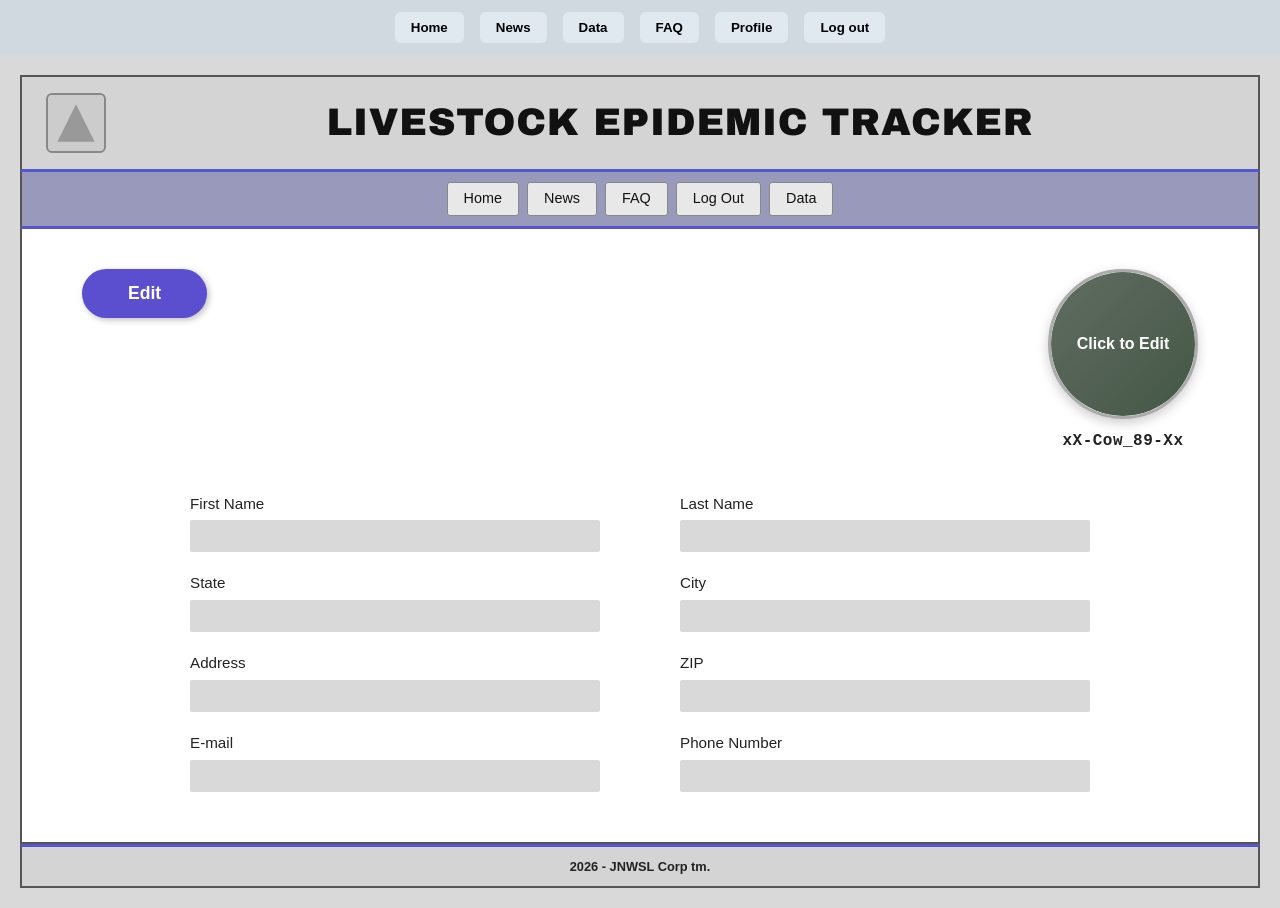
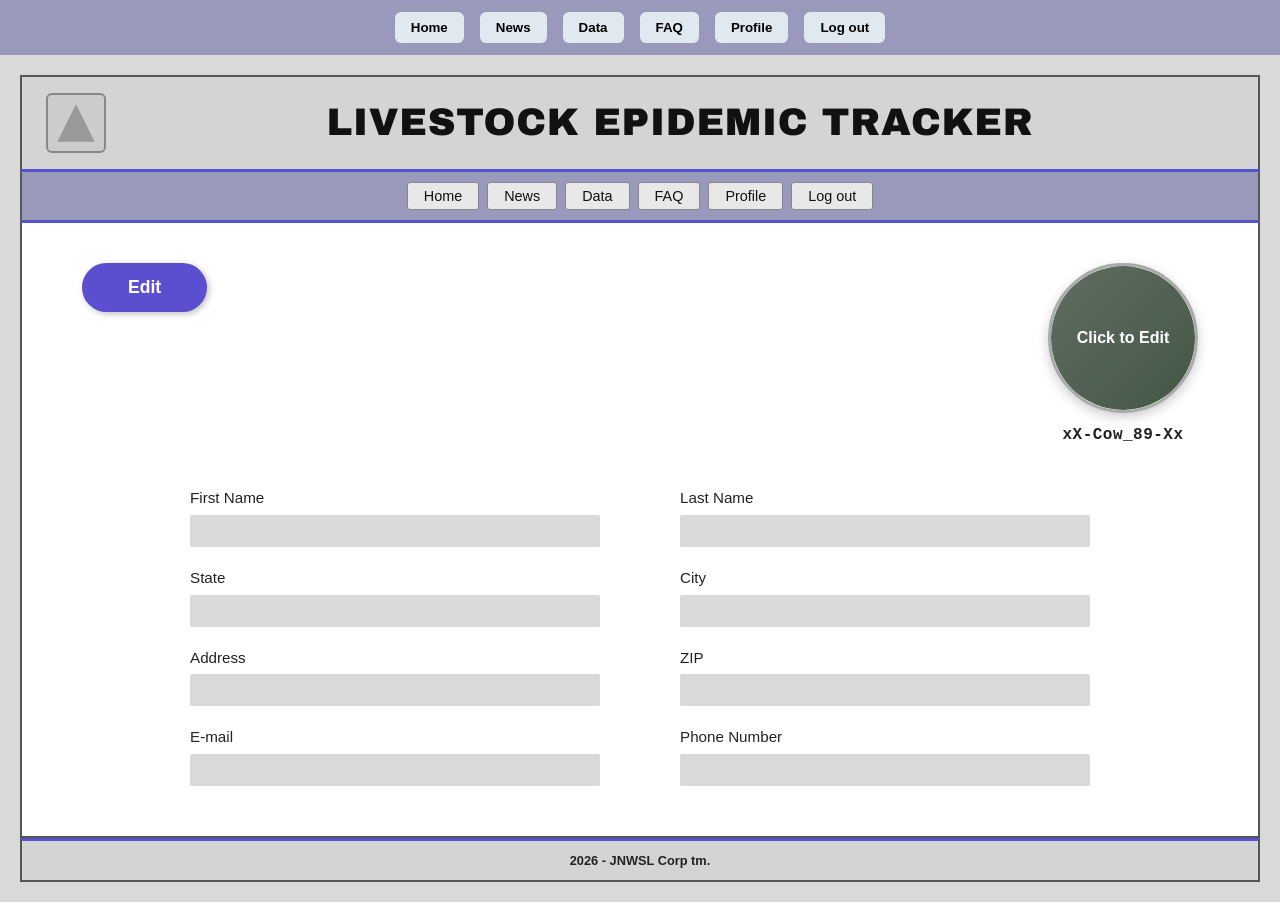
Before and after one commit to JB-3000/Spring_2026_Software_Engineering_Project, a React (Create React App) app in the folder frontend/: page /profile in a window 1280 px wide. Built offline with nearby package versions, Linux system fonts and the light colour scheme.

Commit message:
Created functionality of Profile Navbar

```diff
--- a/frontend/src/homepage/Navbar.js
+++ b/frontend/src/homepage/Navbar.js
@@ -6,7 +6,7 @@ const Navbar = () => {
 
   return (
     <nav style={{
-      background: '#d0d8e0',
+      background: '#9999bb',
       padding: '0.75rem 1.5rem',
       textAlign: 'center',
     }}>
--- a/frontend/src/profile/ViewProfile.js
+++ b/frontend/src/profile/ViewProfile.js
@@ -1,15 +1,30 @@
+import { useState } from "react";
+import { useNavigate } from "react-router-dom";   // ← add this
+import "./ViewProfile.css";
+import Navbar from "../homepage/Navbar";
 
-import { useState } from "react";
-import "./ViewProfile.css";
-
-const navLinks = ["Home", "News", "FAQ", "Log Out", "Data"];
+const navLinks = ["Home", "News", "Data", "FAQ", "Profile", "Log out"];  // order kept as in your original
 
 export default function ViewProfile() {
   const [profileImg, setProfileImg] = useState(null);
+  const navigate = useNavigate();   // ← add this
 
   const handleImgChange = (e) => {
     const file = e.target.files[0];
     if (file) setProfileImg(URL.createObjectURL(file));
+  };
+
+  // Optional: you can define path mapping if you want cleaner code
+  const getPath = (link) => {
+    const map = {
+      "Home": "/home",
+      "News": "/news",
+      "FAQ": "/faq",
+      "Data": "/data",
+      "Log Out": "/",
+      "Profile": "/profile",   // even though we're already on profile
+    };
+    return map[link] || "/";
   };
 
   return (
@@ -26,12 +41,16 @@ export default function ViewProfile() {
         <h1 className="vp-title">LIVESTOCK EPIDEMIC TRACKER</h1>
       </header>
 
-      {/* Nav */}
+      {/* Nav – now with real navigation but same styling */}
       <nav className="vp-nav">
         {navLinks.map((link) => (
-          <a key={link} href="#" className="vp-nav-link">
+          <button
+            key={link}
+            onClick={() => navigate(getPath(link))}
+            className="vp-nav-link"          // ← keep your original class
+          >
             {link}
-          </a>
+          </button>
         ))}
       </nav>
 
```
